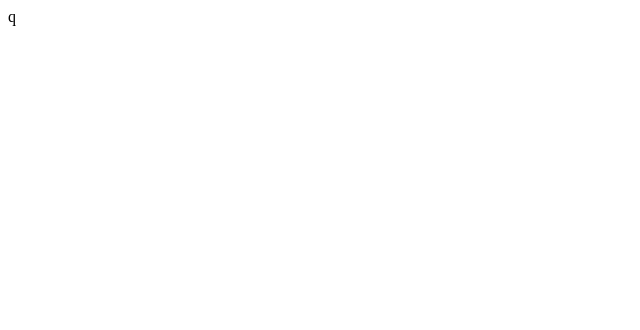
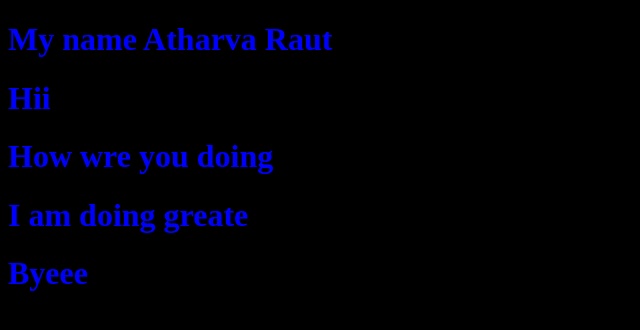
Before and after one commit to Atharva320/Trial, a plain HTML site: page index.html in a window 1280 px wide. Shown: the whole page, without its empty margins (0-640 px from the left). Drawn offline with Linux system fonts and the light colour scheme.

Commit message:
Added lots of things

```diff
--- a/index.html
+++ b/index.html
@@ -1 +1,47 @@
-q
+<!DOCTYPE html>
+<html lang="en">
+<head>
+    <meta charset="UTF-8">
+    <meta http-equiv="X-UA-Compatible" content="IE=edge">
+    <meta name="viewport" content="width=device-width, initial-scale=1.0">
+    <title>Test Git</title>
+
+<style>
+
+body{
+
+    background-color: black;
+}
+
+h1{
+
+    color: blue;
+}
+
+
+</style>
+
+
+</head>
+<body>
+    <h1>
+        My name Atharva Raut
+    </h1>
+
+    <h1>
+        Hii
+    </h1>
+
+    <h1>
+        How wre you doing
+    </h1>
+
+    <h1>
+        I am doing greate
+    </h1>
+
+    <h1>
+        Byeee
+    </h1>
+</body>
+</html>
```
